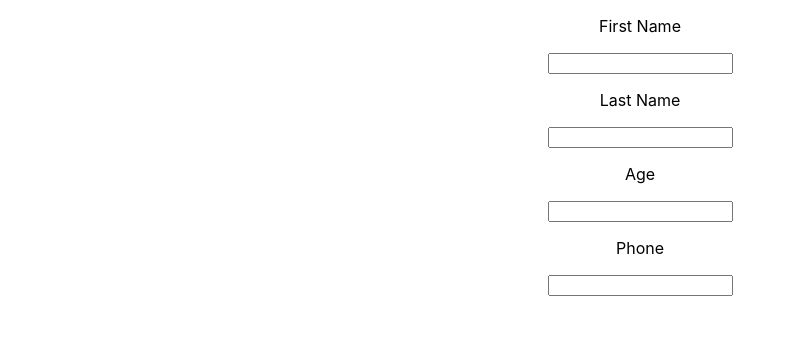
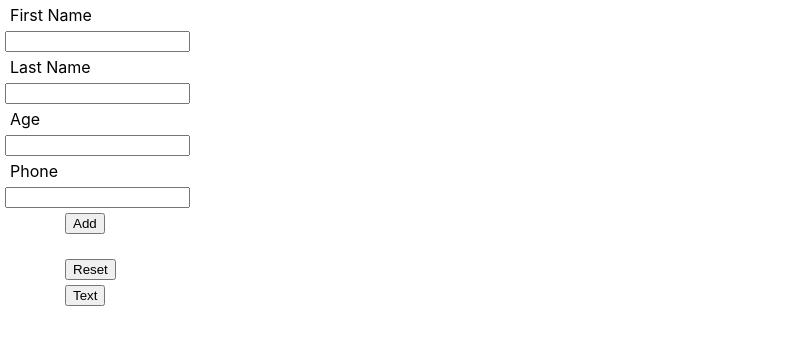
Before and after one commit to PashaKarlin/test_task, a React (Create React App) app: page / in a window 1280 px wide. Shown: the top 344 px of the page, without its empty margins (0-791 px from the left). Built offline with nearby package versions, Linux system fonts and the light colour scheme.

Commit message:
component button

```diff
--- /dev/null
+++ b/src/Button/button.css
@@ -0,0 +1,3 @@
+button {
+    margin:5px 0 0 60px;
+}
--- /dev/null
+++ b/src/Button/button.js
@@ -0,0 +1,21 @@
+import React from 'react'
+import PropTypes from 'prop-types';
+import './button.css'
+
+
+let Button = (props) => {
+    return(
+        <div className = 'buttonstyle'>
+            <button onClick = {props.onClick} type = {props.type} className = {props.className}> {props.name}</button>
+        </div>
+    )
+}
+
+Button.propTypes = {
+    onClick : PropTypes.string.isRequired,
+    type : PropTypes.string.isRequired,
+    className: PropTypes.string.isRequired
+};
+
+
+export default Button;
--- a/src/Form/form.css
+++ b/src/Form/form.css
@@ -1,4 +1,9 @@
 .form{
-    margin-left:0;
+    margin-left:5px;
     padding: 0;
+    text-align: left;
 }
+p {
+    margin: 5px 5px 5px 5px;
+    text-align: left;
+}
--- a/src/Form/form.js
+++ b/src/Form/form.js
@@ -1,15 +1,27 @@
 import React from 'react'
 import './form.css'
+import Button from '../Button/button'
+let clickbutton = () => {
+    alert ('hello');
+}
+
 
 let Form = () => {
     return(
         <div className ='div_form'>
+            <div>
                 <form className = 'form'>
                     <p>First Name</p><input/>
                     <p>Last Name</p><input/>
                     <p>Age</p><input/>
                     <p>Phone</p><input/>
+                    <br/>
+                    <Button name ='Add' type = 'button' onClick = {clickbutton} className = 'form_button'/>
+                    <br/>
+                    <Button type = 'reset' name ='Reset'/>
+                    <Button name = 'Text' />
                 </form>
+            </div>
         </div>
     )
 }
```
Lines whose indentation alone changed are shown as unchanged.
